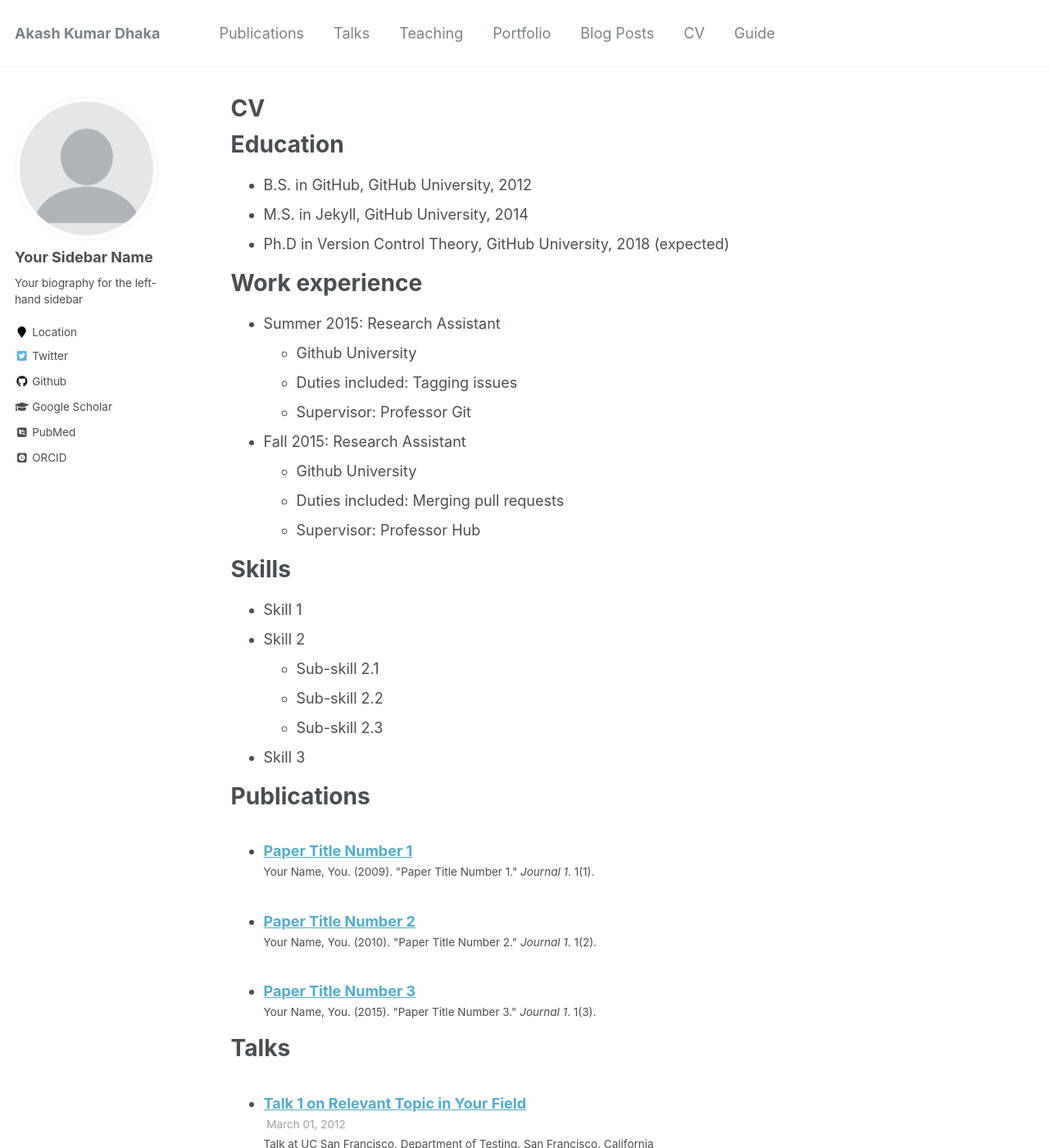
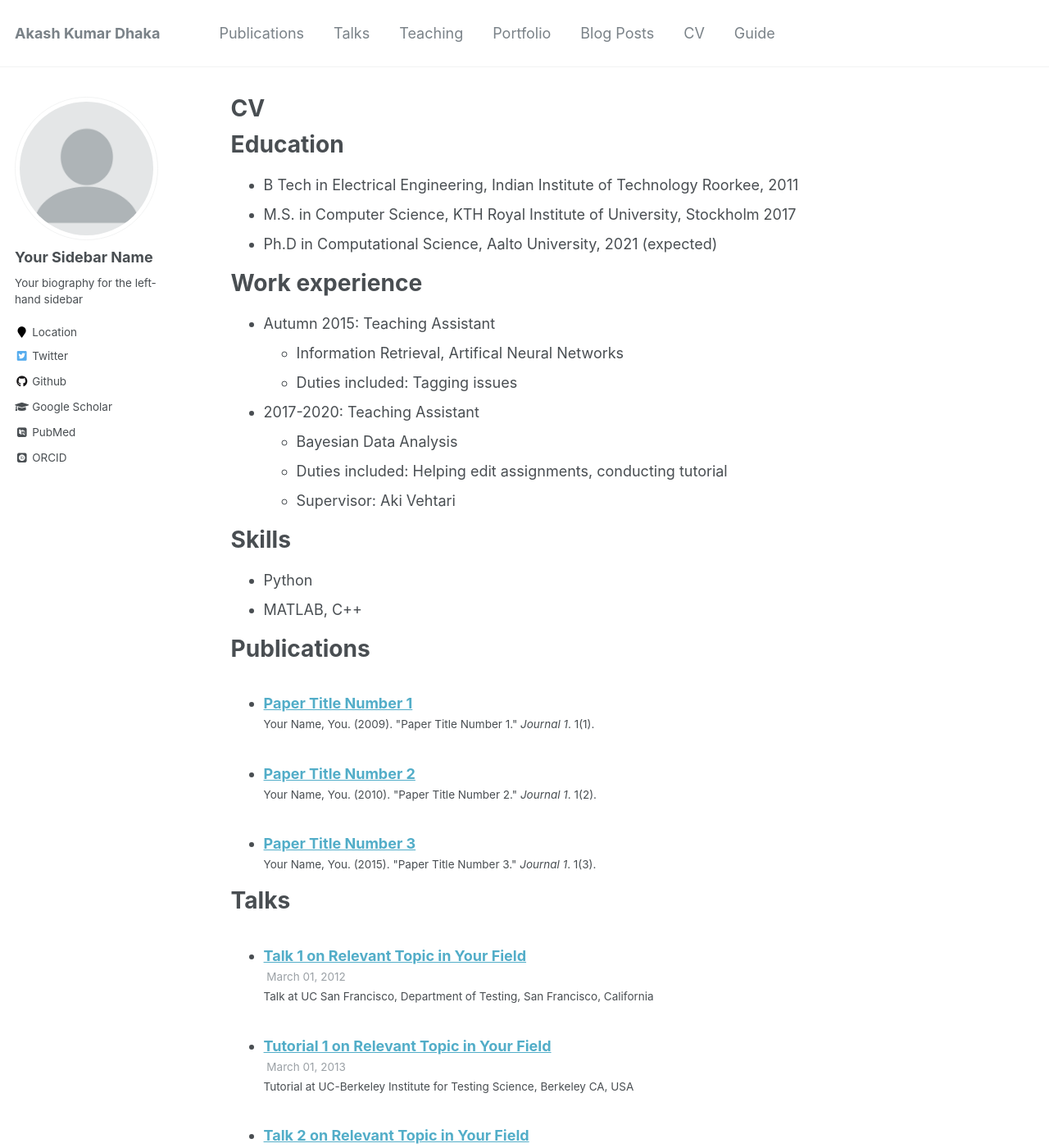
Before and after one commit to adhaka/adhaka.github.io, a Jekyll site: the page built from _pages/cv.md, in a window 1280 px wide and 1400 px high. Shown: the whole window at 82% size. Built offline with Jekyll 4.4.1, drawn with Linux system fonts in a browser that asks for light colours; some web fonts are replaced.

Commit message:
editing some details

```diff
--- a/_pages/cv.md
+++ b/_pages/cv.md
@@ -11,30 +11,26 @@ redirect_from:
 
 Education
 ======
-* B.S. in GitHub, GitHub University, 2012
-* M.S. in Jekyll, GitHub University, 2014
-* Ph.D in Version Control Theory, GitHub University, 2018 (expected)
+* B Tech in Electrical Engineering, Indian Institute of Technology Roorkee, 2011
+* M.S. in Computer Science, KTH Royal Institute of University, Stockholm 2017
+* Ph.D in Computational Science, Aalto University, 2021 (expected)
 
 Work experience
 ======
-* Summer 2015: Research Assistant
-  * Github University
+* Autumn 2015: Teaching Assistant
+  * Information Retrieval, Artifical Neural Networks
   * Duties included: Tagging issues
-  * Supervisor: Professor Git
 
-* Fall 2015: Research Assistant
-  * Github University
-  * Duties included: Merging pull requests
-  * Supervisor: Professor Hub
+* 2017-2020: Teaching Assistant
+  * Bayesian Data Analysis
+  * Duties included: Helping edit assignments, conducting tutorial
+  * Supervisor: Aki Vehtari
 
 Skills
 ======
-* Skill 1
-* Skill 2
-  * Sub-skill 2.1
-  * Sub-skill 2.2
-  * Sub-skill 2.3
-* Skill 3
+* Python
+* MATLAB, C++
+
 
 Publications
 ======
```
